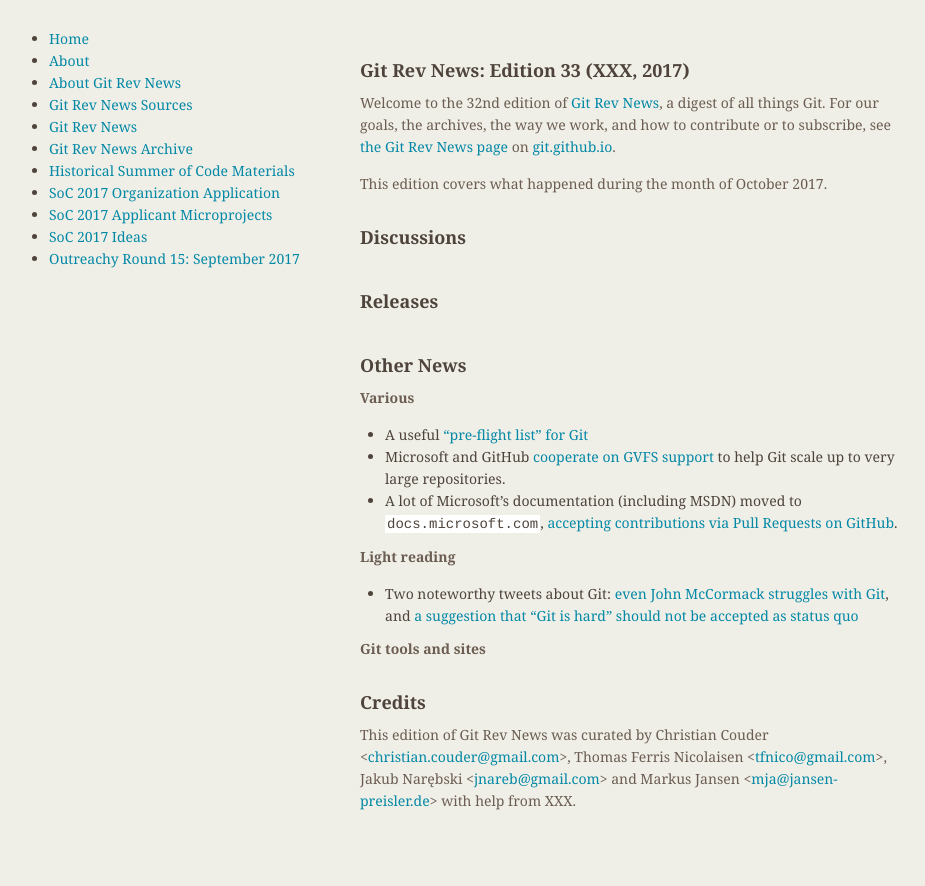
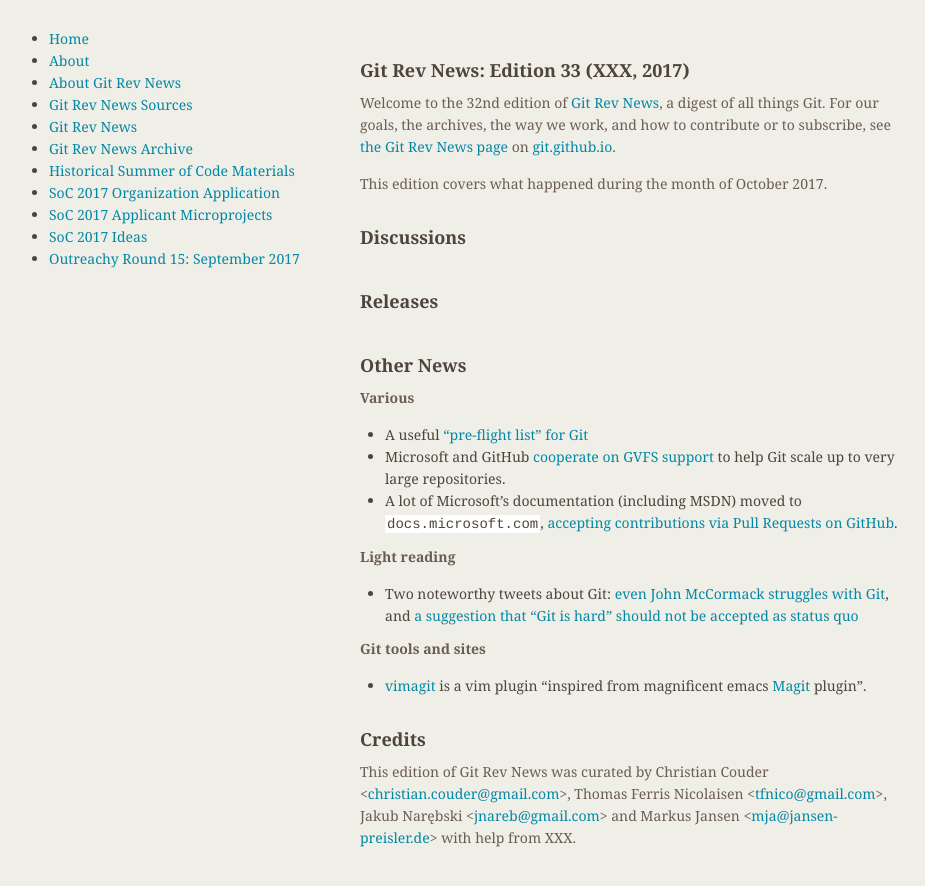
Before and after one commit to git/git.github.io, a Jekyll site: the page built from rev_news/drafts/edition-33.md, in a window 1280 px wide. Shown: the top 886 px of the page, without its empty margins (174-1099 px from the left). Built offline with Jekyll 4.4.1, drawn with Linux system fonts in a browser that asks for light colours.

Commit message:
rn-33: add vimagit

```diff
--- a/rev_news/drafts/edition-33.md
+++ b/rev_news/drafts/edition-33.md
@@ -50,6 +50,9 @@
 
 __Git tools and sites__
 
+* [vimagit](https://github.com/jreybert/vimagit/) is a vim plugin
+  "inspired from magnificent emacs
+  [Magit](https://github.com/magit/magit) plugin".
 
 ## Credits
 
```
